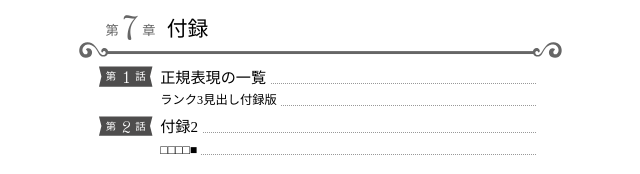
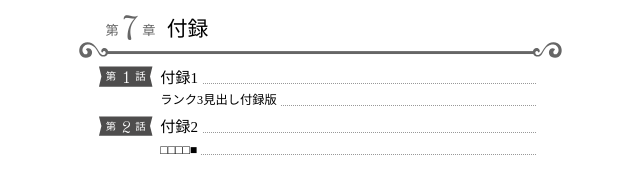
Before and after one commit to libroworks/lw_manga_css, a plain HTML site: page 30_genkou/00_maeduke.html in a window 1280 px wide. Shown: the part 2202-2376 px from the top of the page, 321-961 px from the left. Drawn offline with Linux system fonts and the light colour scheme; a web font is replaced by a local one.

Commit message:
微修正

```diff
--- a/30_genkou/00_maeduke.html
+++ b/30_genkou/00_maeduke.html
@@ -102,7 +102,7 @@
         </ul>
         <li><a class="li_h1" href="chap7_appendix/chap7_appendix.html#h1_0"><span class="nav_num">7</span>&#x4ED8;&#x9332;</a></li>
         <ul class="ul_h2">
-            <li><a class="li_h2" href="chap7_appendix/chap7_appendix.html#h2_0"><span class="bg_white">&#x6B63;&#x898F;&#x8868;&#x73FE;&#x306E;&#x4E00;&#x89A7;</span></a></li>
+            <li><a class="li_h2" href="chap7_appendix/chap7_appendix.html#h2_0"><span class="bg_white">&#x4ED8;&#x9332;1</span></a></li>
             <ul class="ul_h3">
                 <li><a class="li_h3" href="chap7_appendix/chap7_appendix.html#h3_0"><span class="bg_white">&#x30E9;&#x30F3;&#x30AF;3&#x898B;&#x51FA;&#x3057;&#x4ED8;&#x9332;&#x7248;</span></a></li>
             </ul>
```
